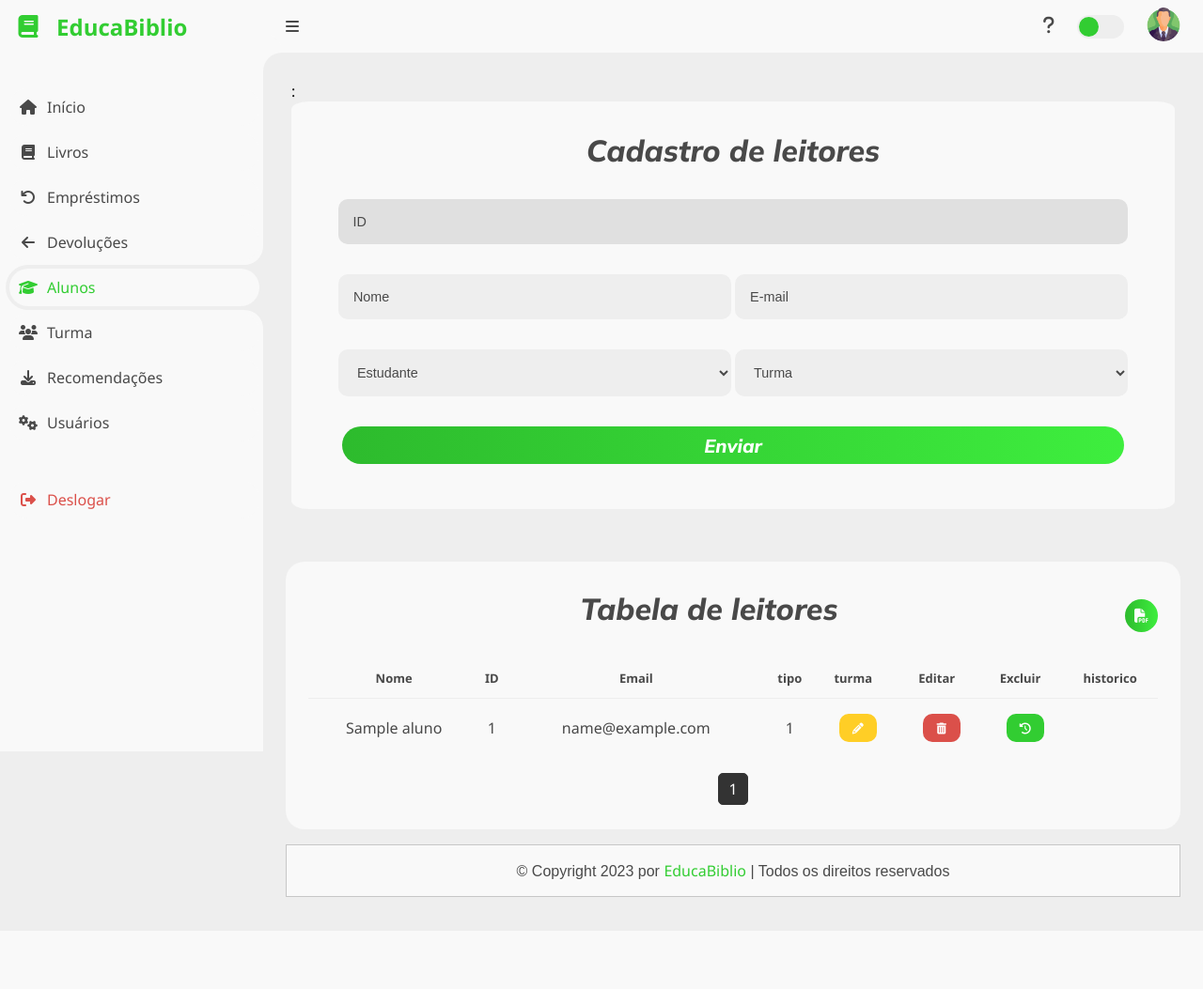
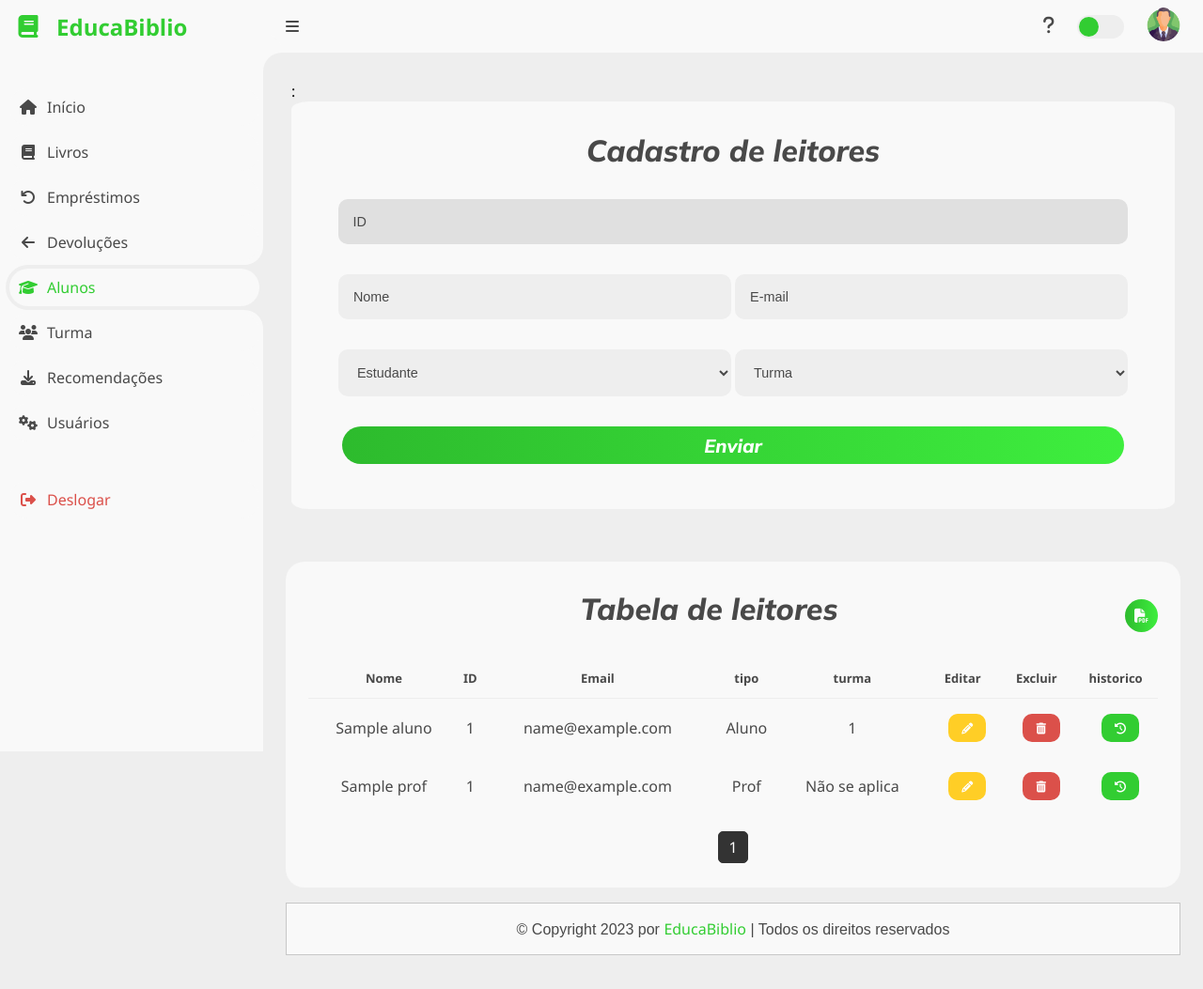
Before and after one commit to JvLopes10/EducaBiblio, a PHP site: page /View/aluno.php in a window 1280 px wide. Shown: the whole page at 94% size. Before the commit the page ends 955 px from the top, so only its background shows below. Run offline with PHP 8.4, Linux system fonts and the light colour scheme; tables that the repository leaves empty hold one stand-in row (values such as "Sample post"); data that the repository does not hold is empty; some libraries are stand-ins or nearby versions.

Commit message:
Atualização-04/12

```diff
--- a/View/aluno.php
+++ b/View/aluno.php
@@ -195,11 +195,21 @@ include('../Controller/CConexao.php');
 
 		// Consulta para obter os dados da tabela de usuários
 		$sql = "SELECT
-					aluno.NomeAluno,
-					aluno.idAluno,
-					aluno.Turma_idTurma,
-					aluno.EmailAluno
-				FROM aluno";
+            aluno.NomeAluno,
+            aluno.idAluno,
+            aluno.Turma_idTurma,
+            aluno.EmailAluno,
+            'aluno' AS tipo
+        FROM aluno
+        UNION
+        SELECT
+            prof.NomeProf AS NomeAluno,
+            prof.idProf AS idAluno,
+            NULL AS Turma_idTurma,
+            prof.EmailProf AS EmailAluno,
+            'prof' AS tipo
+        FROM prof";
+
 
 		$result = $conn->query($sql);
 
@@ -236,13 +246,42 @@ include('../Controller/CConexao.php');
 					echo "<td><center>" . $row["NomeAluno"] . "</center></td>";
 					echo "<td><center>" . $row["idAluno"] . "</center></td>";
 					echo "<td><center>" . $row["EmailAluno"] . "</center></td>";
-					echo "<td><center>" . $row["Turma_idTurma"] . "</center></td>";
+					echo "<td><center>" . ucfirst($row["tipo"]) . "</center></td>"; // Mostra se é aluno ou professor
+					echo "<td><center>" . ($row["Turma_idTurma"] ? $row["Turma_idTurma"] : "Não se aplica") . "</center></td>";
 
-					echo "<td><center><button class='edit-button' data-id='$row[idUsuario]'><i class='fas fa-pencil-alt'></i></button></center></td>";
-            		echo "<td><div class='container'><center><button class='delete-button' type='button' onclick='handlePopup(true)' aria-label='botão excluir'><i class='fas fa-trash-alt'></i></button></center><div class='popup' id='popup'><img src='../img/decisao.png' aria-label='popup decisão'><h2 class='title'>Aviso!</h2><p class='desc'>Deseja mesmo excluir?</p><button class='close-popup-button' type='button' onclick='handlePopup(false)'>Fechar</button><a href='../Controller/CExcluir_usuario.php?id={$row["idUsuario"]}'><button class='close-popup-button'>Excluir</button></a></div></div></div></td>";
-					echo "<td><center><button class='historico-button' aria-label='botão histórico'><i class='fas fa-history'></i></button></center></td>";
+					// Botão de edição
+					echo "<td><center>";
+					if (array_key_exists('idAluno', $row)) {
+						echo "<button class='edit-button' data-id='" . $row["idAluno"] . "'><i class='fas fa-pencil-alt'></i></button>";
+					}
+					if (array_key_exists('idProf', $row)) {
+						echo "<button class='edit-button' data-id='" . $row["idProf"] . "'><i class='fas fa-pencil-alt'></i></button>";
+					}
+					echo "</center></td>";
+
+					// Botão de exclusão
+					echo "<td><center>";
+					if (array_key_exists('idAluno', $row)) {
+						echo "<button class='delete-button' data-id='" . $row["idAluno"] . "' onclick='handleDelete(" . $row["idAluno"] . ")'><i class='fas fa-trash-alt'></i></button>";
+					}
+					if (array_key_exists('idProf', $row)) {
+						echo "<button class='delete-button' data-id='" . $row["idProf"] . "' onclick='handleDelete(" . $row["idProf"] . ")'><i class='fas fa-trash-alt'></i></button>";
+					}
+					echo "</center></td>";
+
+					// Botão de histórico
+					echo "<td><center>";
+					if (array_key_exists('idAluno', $row)) {
+						echo "<button class='historico-button' data-id='" . $row["idAluno"] . "'><i class='fas fa-history'></i></button>";
+					}
+					if (array_key_exists('idProf', $row)) {
+						echo "<button class='historico-button' data-id='" . $row["idProf"] . "'><i class='fas fa-history'></i></button>";
+					}
+					echo "</center></td>";
+
 					echo "</tr>";
 				}
+
 
 				echo "</tbody>";
 				echo "</table>";
```
Also changed, not shown: Controller/CCad_alunos.php (+17 -5 lines).
